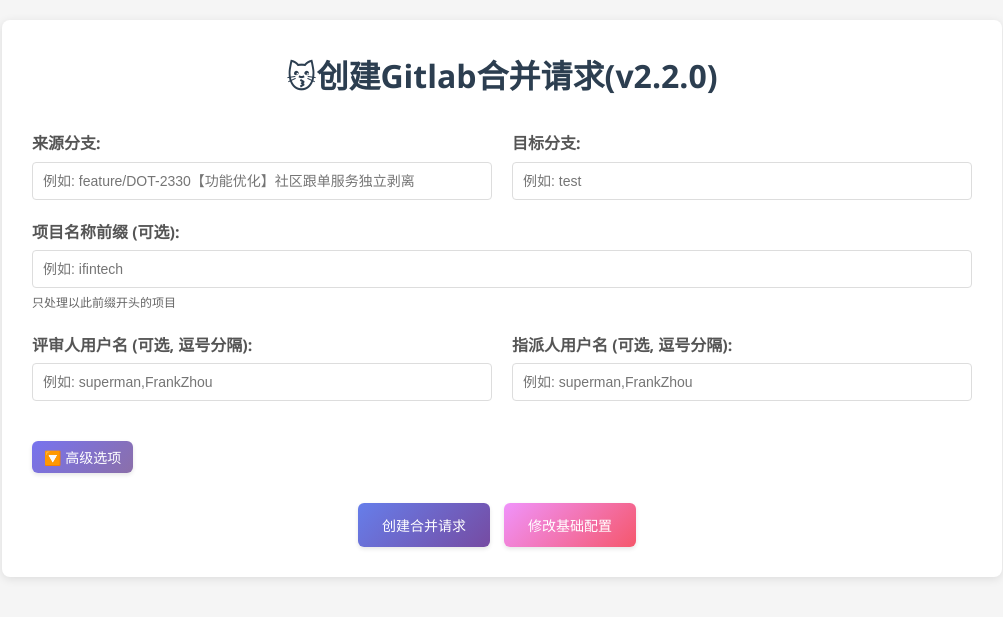
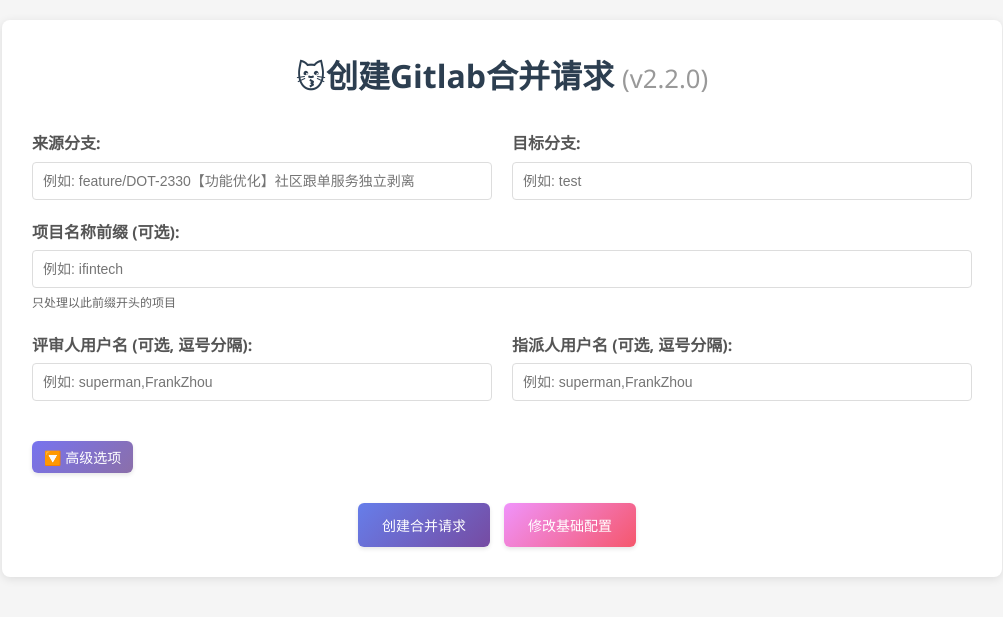
Before and after one commit to junpengzhou/gitlab-code-merge-tool, a Flask app: template templates/index.html in a window 1280 px wide. Shown: the top 617 px of the page, without its empty margins (138-1141 px from the left). Run offline with Flask 3, Linux system fonts and the light colour scheme; the template is opened without the code that fills it, so the values that code supplies are empty.

Commit message:
style(version): 版本号样式优化
- 将版本号从标题文本中分离为独立的span元素
- 添加版本号专用的CSS样式类
- 设置版本号颜色为灰色，字体大小为0.8em
- 调整版本号与主标题的间距
- 保持版本号文本的小写显示格式

```diff
--- a/static/css/style.css
+++ b/static/css/style.css
@@ -25,6 +25,16 @@ h1 {
     color: #2c3e50;
     margin-bottom: 30px;
     text-align: center;
+}
+
+/* 合并工具的版本号 */
+.version {
+  color: #999;
+  font-size: 0.8em;
+  font-weight: normal;
+  text-transform: lowercase;
+  margin-left: 8px;
+  /*vertical-align: middle;*/
 }
 
 .form-group {
--- a/templates/index.html
+++ b/templates/index.html
@@ -10,7 +10,7 @@
 </head>
 <body>
 <div class="container">
-    <h1>😽创建Gitlab合并请求(v2.2.0)</h1>
+    <h1>😽创建Gitlab合并请求<span class="version">(v2.2.0)</span></h1>
 
     <div id="storage-notice" class="storage-notice" style="display: none;">
         <span class="storage-text">📋 已加载本地保存的历史输入数据，如需重置请点击右侧的"清除本地数据"按钮</span>
```
